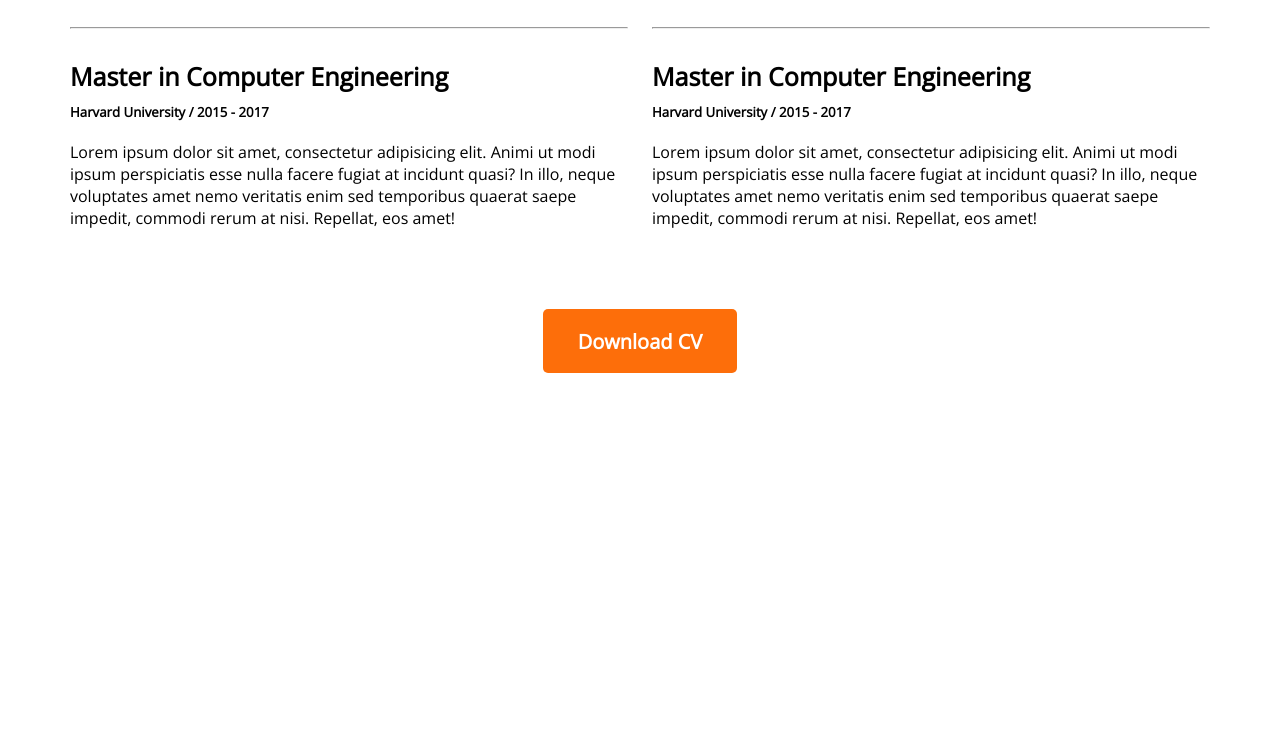
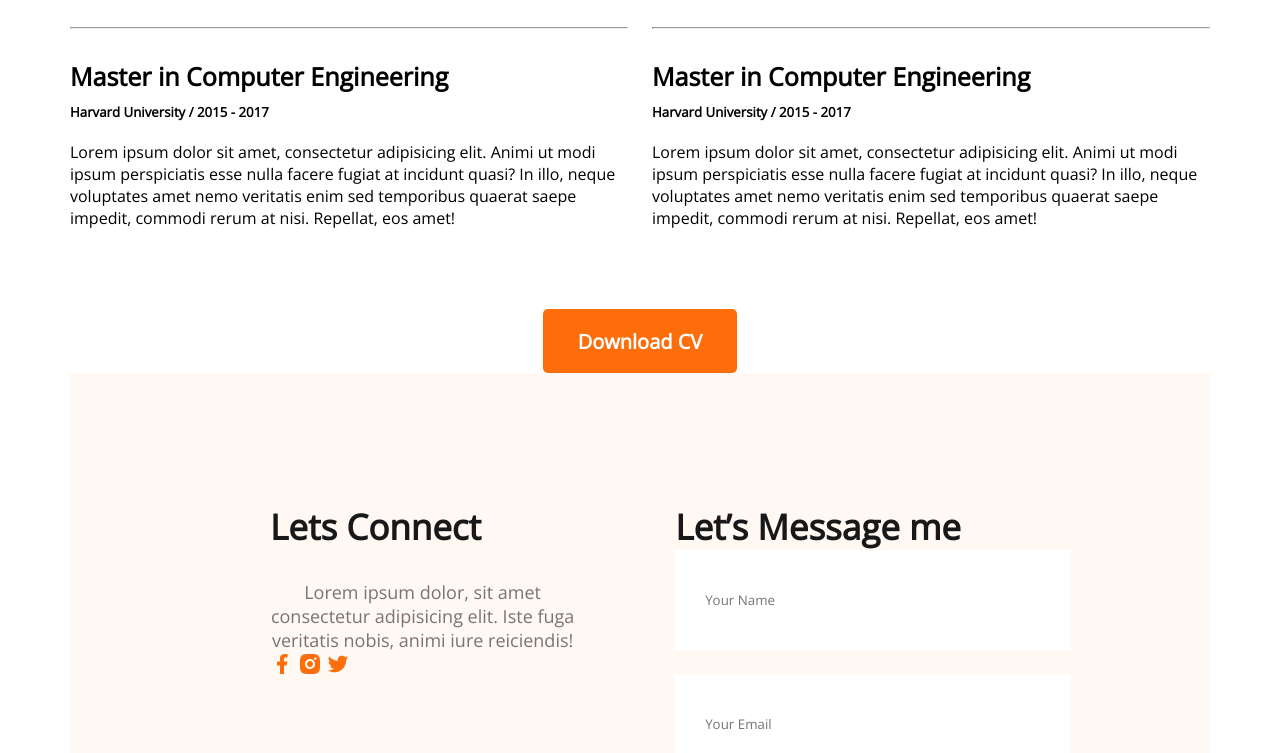
Before and after one commit to mmakash/My-developer-portfolio, a plain HTML site: page index.html in a window 1280 px wide. Shown: the part 2875-3628 px from the top of the page. Before the commit the page ends 3248 px from the top, so only its background shows below. Drawn offline with nearby package versions, Linux system fonts and the light colour scheme.

Commit message:
form added

```diff
--- a/index.html
+++ b/index.html
@@ -128,6 +128,24 @@
                 <button class="btn-primary">Download CV</button>
             </div>
         </section>
+        <section class="contact">
+            <div>
+                <h3 class="section-title">Lets Connect</h3>
+                <p class="section-description">Lorem ipsum dolor, sit amet consectetur adipisicing elit. Iste fuga veritatis nobis, animi iure reiciendis!</p>
+                <a href=""><img src="/images/icons/facebook.png" alt=""></a>
+                <a href=""><img src="/images/icons/insta.png" alt=""></a>
+                <a href=""><img src="/images/icons/twitter.png" alt=""></a>
+            </div>
+            <div>
+                <h3 class="section-title">Let’s Message me</h3>
+                <form action="">
+                    <input type="text" placeholder="Your Name">
+                    <input type="email" placeholder="Your Email">
+                    <textarea name="" id="" cols="30" rows="10" placeholder="Message"></textarea>
+                    <input class="btn-primary" type="submit">
+                </form>
+            </div>
+        </section>
     </main>
     <footer></footer>
 </body>
--- a/styles/portfolio.css
+++ b/styles/portfolio.css
@@ -168,3 +168,25 @@ main{
     margin-top: 50px;
     text-align: center;
 }
+.contact{
+    display: flex;
+    gap: 100px;
+    background-color: #FFF8F3;
+    padding: 130px 200px;
+}
+.section-title{
+    text-align: left;
+}
+.contact input[type="text"],input[type="email"],textarea{
+    margin-bottom: 24px;
+    border: 0;
+    padding: 18px 30px;
+    width: 100%;
+}
+input{
+    height: 64px;
+}
+.contact a{
+    text-decoration: none;
+    margin-top: 10px;
+}
```
